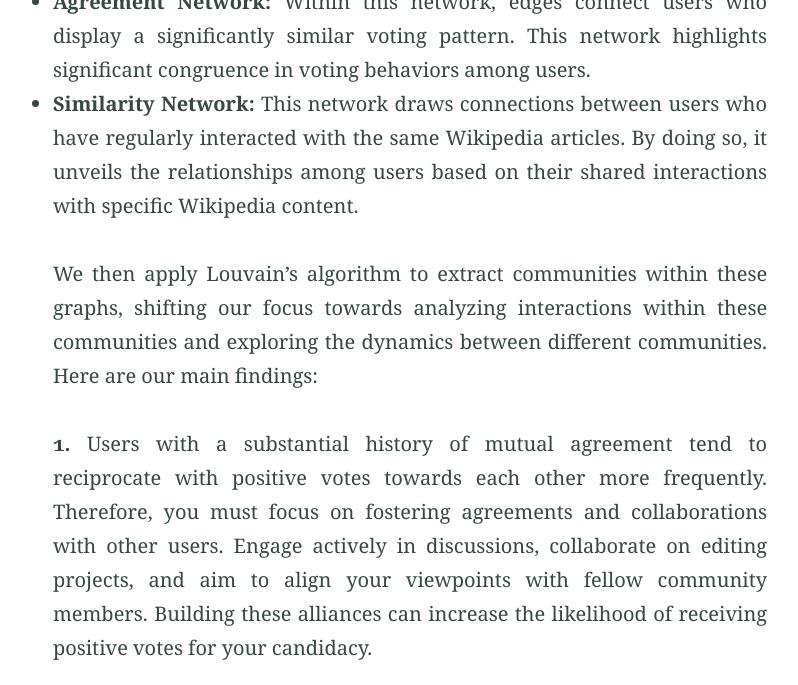
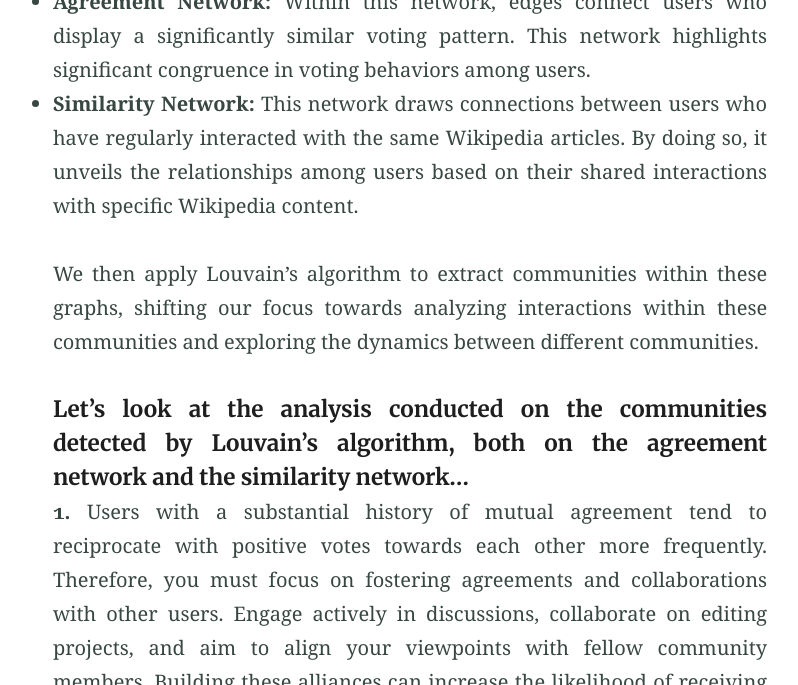
Before and after one commit to Sakasy/sakasy.github.io, a Jekyll site: the page built from index.md, in a window 1280 px wide and 900 px high, scrolled down 16474 px, cut to the strip 0-685 px from the top of the window. Shown: the whole strip, without its empty margins (230-1028 px from the left). Built offline with Jekyll 4.4.1, drawn with Linux system fonts in a browser that asks for light colours.

Commit message:
Update index.md

```diff
--- a/index.md
+++ b/index.md
@@ -101,7 +101,9 @@ In our quest to uncover these dynamics, we've constructed three essential networ
 
 * **Similarity Network:** This network draws connections between users who have regularly interacted with the same Wikipedia articles. By doing so, it unveils the relationships among users based on their shared interactions with specific Wikipedia content.
 
-We then apply Louvain's algorithm to extract communities within these graphs, shifting our focus towards analyzing interactions within these communities and exploring the dynamics between different communities. Here are our main findings:
+We then apply Louvain's algorithm to extract communities within these graphs, shifting our focus towards analyzing interactions within these communities and exploring the dynamics between different communities.
+
+##### Let's look at the analysis conducted on the communities detected by Louvain's algorithm, both on the agreement network and the similarity network...
 
 **1.** Users with a substantial history of mutual agreement tend to reciprocate with positive votes towards each other more frequently. Therefore, you must focus on fostering agreements and collaborations with other users. Engage actively in discussions, collaborate on editing projects, and aim to align your viewpoints with fellow community members. Building these alliances can increase the likelihood of receiving positive votes for your candidacy.
 
@@ -115,7 +117,7 @@ We then apply Louvain's algorithm to extract communities within these graphs, sh
 
 <iframe src="https://chart-studio.plotly.com/~iradukun/198.embed" width="800" height="600" frameborder="0" scrolling="no"></iframe>
 
-<iframe src="https://chart-studio.plotly.com/~iradukun/203.embed" width="800" height="700" frameborder="0" scrolling="no"></iframe>
+<iframe src="https://chart-studio.plotly.com/~iradukun/208.embed" width="800" height="700" frameborder="0" scrolling="no"></iframe>
 
 Just like in your day-to-day interactions, here on Wikipedia, networking is crucial. Building positive relationships, engaging with the right individuals, and steering clear of conflicts can significantly boost your chances of success in the elections. Your network of supporters and allies can sway votes in your favor, underscoring the importance of nurturing these social connections.
 
```
